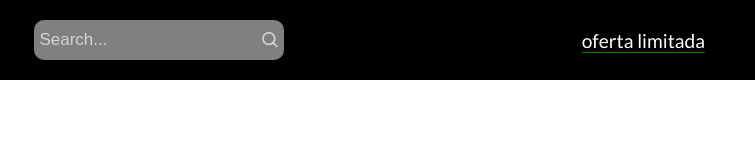
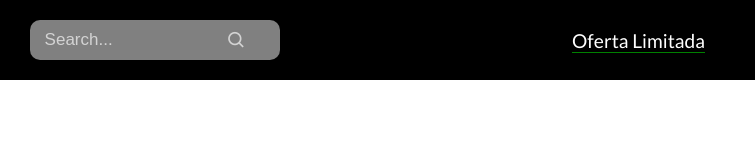
Before and after one commit to claudiocsx/Projeto-ecomerci-em-grupo, a plain HTML site: page Client/index.html in a window 1280 px wide. Shown: the full height of the page, 525-1280 px from the left. Drawn offline with nearby package versions, Linux system fonts and the light colour scheme.

Commit message:
Construindo o Header

```diff
--- a/Client/Css/style.css
+++ b/Client/Css/style.css
@@ -55,7 +55,9 @@ header{
 }
 
 .search__input{
+    width: 80%;
     background-color: transparent;
+    padding: 10px;
     color: #fff;
     font-size: 17px;
     border: none;
--- a/Client/index.html
+++ b/Client/index.html
@@ -31,7 +31,7 @@
                   </div>
                 </div>
                 <div class="nav__item">
-                    <span class="limitede__off">oferta limitada</span>
+                    <span class="limitede__off">Oferta Limitada</span>
                 </div>
             </div>
         </nav>
```
